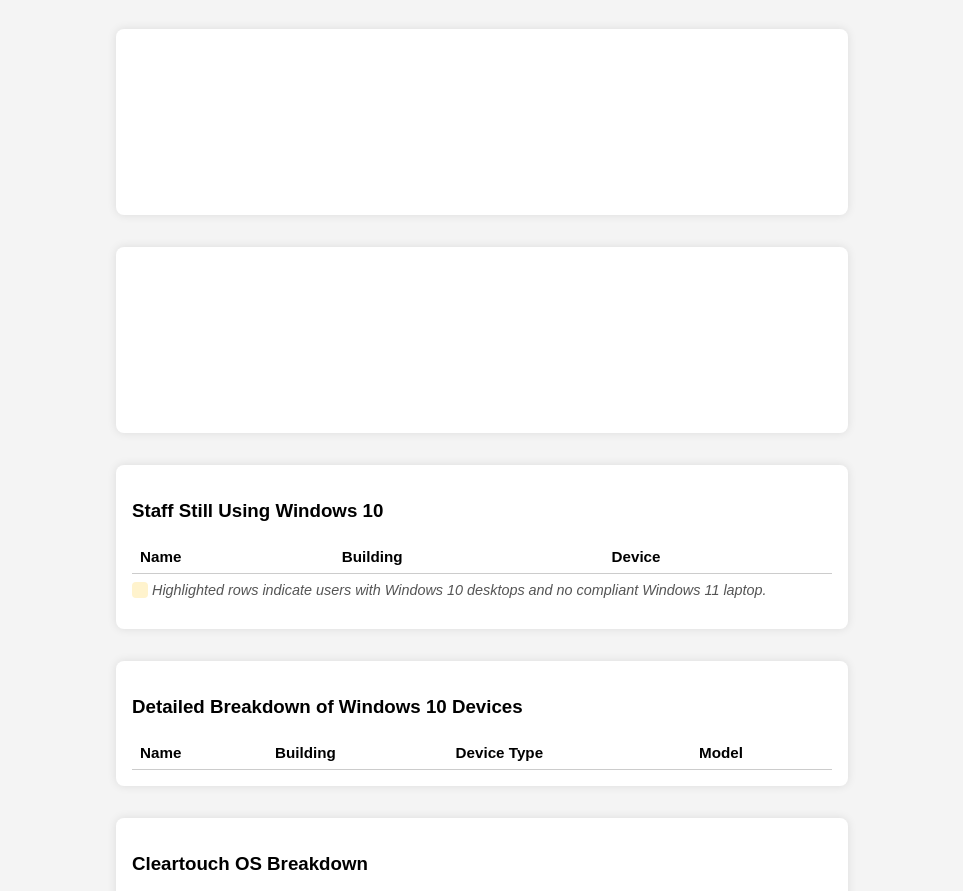
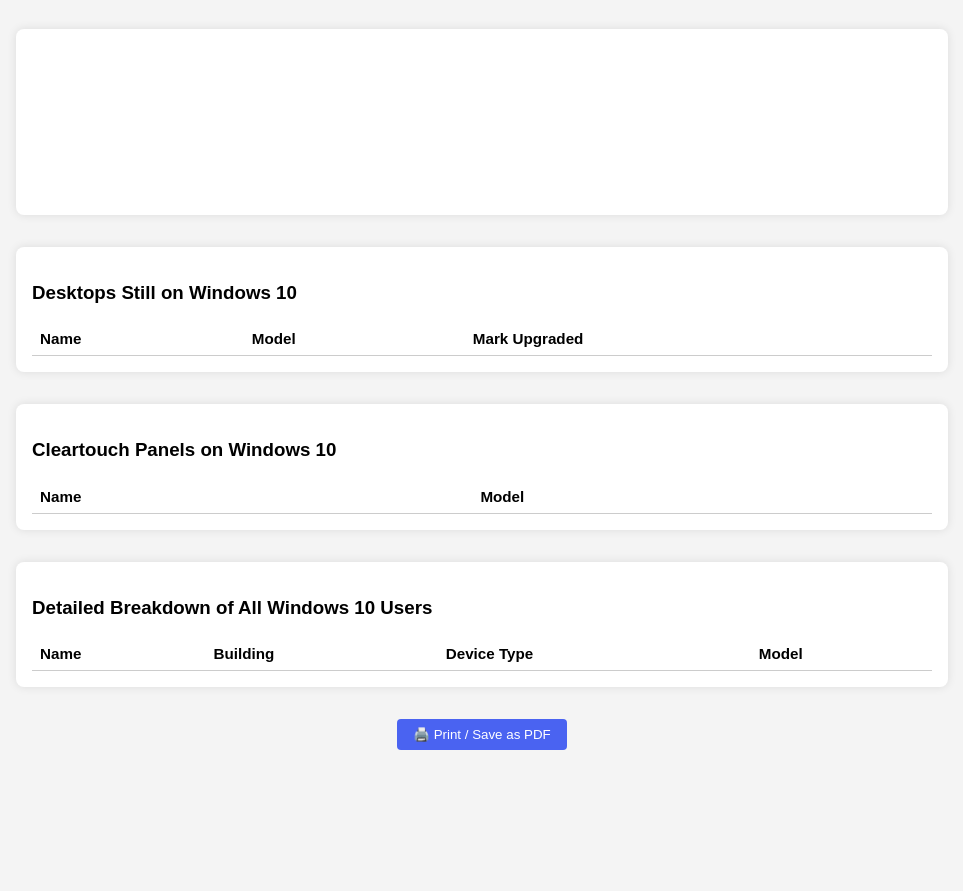
Before and after one commit to cschaus1507/hardwarereport, a plain HTML site: page index.html in a window 1280 px wide. Shown: the part 72-963 px from the top of the page, without its empty margins (158-1121 px from the left). After the commit the page ends 854 px from the top, so only its background shows below. Drawn offline with nearby package versions, Linux system fonts and the light colour scheme; no server answers.

Commit message:
Update index.html

```diff
--- a/index.html
+++ b/index.html
@@ -15,8 +15,8 @@
       text-align: center;
       color: #333;
     }
-    .chart-container {
-      max-width: 700px;
+    .chart-container, .table-container {
+      max-width: 900px;
       margin: 2rem auto;
       background: white;
       padding: 1rem;
@@ -25,7 +25,6 @@
     }
     .summary {
       text-align: center;
-      margin-top: 2rem;
       font-size: 1.1rem;
     }
     table {
@@ -38,47 +37,54 @@
       padding: 8px;
       border-bottom: 1px solid #ccc;
     }
+    @media print {
+      button, .no-print { display: none; }
+    }
+    .download-button {
+      display: block;
+      margin: 1rem auto;
+      padding: 0.5rem 1rem;
+      background: #4a63f1;
+      color: white;
+      border: none;
+      border-radius: 4px;
+      cursor: pointer;
+    }
   </style>
 </head>
 <body>
   <h1>Tech Inventory Report</h1>
   <div class="summary" id="summary"></div>
+
   <div class="chart-container">
     <canvas id="osChart"></canvas>
   </div>
-  <div class="chart-container">
-    <canvas id="buildingChart"></canvas>
-  </div>
-  <div class="chart-container">
-    <h3>Staff Still Using Windows 10</h3>
-    <table id="win10Table">
-      <thead>
-        <tr>
-          <th>Name</th>
-          <th>Building</th>
-          <th>Device</th>
-        </tr>
-      </thead>
-      <tbody></tbody>
-    </table>
-    <p style="margin-top: 0.5rem; font-style: italic; font-size: 0.9rem; color: #555;">
-      <span style="background-color: #fff3cd; padding: 0 6px; border-radius: 4px;">&nbsp;</span> Highlighted rows indicate users with Windows 10 desktops and no compliant Windows 11 laptop.
-    </p>
-  </div>
-  <div class="chart-container">
-    <h3>Detailed Breakdown of Windows 10 Devices</h3>
-    <table id="win10Details">
-      <thead>
-        <tr>
-          <th>Name</th>
-          <th>Building</th>
-          <th>Device Type</th>
-          <th>Model</th>
-        </tr>
-      </thead>
+
+  <div class="table-container">
+    <h3>Desktops Still on Windows 10</h3>
+    <table id="desktopWin10">
+      <thead><tr><th>Name</th><th>Model</th><th>Mark Upgraded</th></tr></thead>
       <tbody></tbody>
     </table>
   </div>
+
+  <div class="table-container">
+    <h3>Cleartouch Panels on Windows 10</h3>
+    <table id="cleartouchWin10">
+      <thead><tr><th>Name</th><th>Model</th></tr></thead>
+      <tbody></tbody>
+    </table>
+  </div>
+
+  <div class="table-container">
+    <h3>Detailed Breakdown of All Windows 10 Users</h3>
+    <table id="win10Details">
+      <thead><tr><th>Name</th><th>Building</th><th>Device Type</th><th>Model</th></tr></thead>
+      <tbody></tbody>
+    </table>
+  </div>
+
+  <button class="download-button" onclick="window.print()">🖨️ Print / Save as PDF</button>
 
   <script>
     async function loadReportData() {
@@ -86,122 +92,67 @@
       const data = await res.json();
 
       const windows10Users = data.filter(row => row.desktop_os === "Windows 10" || row.laptop_os === "Windows 10");
-      const windows11Users = data.filter(row => row.desktop_os === "Windows 11" || row.laptop_os === "Windows 11");
+      const win10Desktops = data.filter(row => row.desktop_os === "Windows 10");
+      const win10Cleartouch = data.filter(row => row.cleartouch_os === "Windows 10");
 
-      const buildingCounts = {};
+      const osCounts = { 'Windows 10': 0, 'Windows 11': 0 };
       data.forEach(row => {
-        const building = row.building || "Unknown";
-        buildingCounts[building] = (buildingCounts[building] || 0) + 1;
+        if (row.desktop_os) osCounts[row.desktop_os] = (osCounts[row.desktop_os] || 0) + 1;
+        if (row.laptop_os) osCounts[row.laptop_os] = (osCounts[row.laptop_os] || 0) + 1;
       });
 
-      // Summary
       document.getElementById("summary").innerHTML = `
-        <strong>Total Submissions:</strong> ${data.length} <br>
-        <strong>Windows 10 Users:</strong> ${windows10Users.length} <br>
-        <strong>Windows 11 Users:</strong> ${windows11Users.length}`;
+        <strong>Total Submissions:</strong> ${data.length}<br>
+        <strong>Desktops on Windows 10:</strong> ${win10Desktops.length}<br>
+        <strong>Cleartouches on Windows 10:</strong> ${win10Cleartouch.length}<br>
+        <strong>Total Windows 10 Users:</strong> ${windows10Users.length}`;
 
-      // OS Chart
       new Chart(document.getElementById("osChart"), {
-        type: 'pie',
+        type: 'bar',
         data: {
-          labels: ['Windows 10', 'Windows 11'],
+          labels: Object.keys(osCounts),
           datasets: [{
-            data: [windows10Users.length, windows11Users.length],
+            label: 'OS Totals',
+            data: Object.values(osCounts),
             backgroundColor: ['#e57373', '#64b5f6']
           }]
         },
-        options: {
-          responsive: true,
-          plugins: { legend: { position: 'bottom' } }
-        }
+        options: { responsive: true, plugins: { legend: { display: false } } }
       });
 
-      // Building Chart
-      new Chart(document.getElementById("buildingChart"), {
-        type: 'bar',
-        data: {
-          labels: Object.keys(buildingCounts),
-          datasets: [{
-            label: 'Submissions by Building',
-            data: Object.values(buildingCounts),
-            backgroundColor: '#9575cd'
-          }]
-        },
-        options: {
-          responsive: true,
-          scales: {
-            y: {
-              beginAtZero: true
-            }
-          }
-        }
+      const desktopBody = document.querySelector("#desktopWin10 tbody");
+      win10Desktops.forEach(row => {
+        desktopBody.innerHTML += `
+          <tr>
+            <td>${row.name || ""}</td>
+            <td>${row.desktop_model || ""}</td>
+            <td><input type="checkbox" /></td>
+          </tr>`;
       });
 
-      // Windows 10 Device Tables
-      const win10TableBody = document.querySelector("#win10Table tbody");
-      const win10DetailsBody = document.querySelector("#win10Details tbody");
-
-      windows10Users.forEach(row => {
-        const isDesktop = row.desktop_os === "Windows 10";
-        const isLaptop = row.laptop_os === "Windows 10";
-        const hasWin11Laptop = row.laptop_os === "Windows 11";
-
-        const deviceType = isDesktop ? "Desktop" : isLaptop ? "Laptop" : "";
-        if (deviceType) {
-          win10TableBody.innerHTML += `
-            <tr>
-              <td>${row.name || ""}</td>
-              <td>${row.building || ""}</td>
-              <td>${deviceType}</td>
-            </tr>`;
-        }
-
-        if (isDesktop && !hasWin11Laptop) {
-          win10DetailsBody.innerHTML += `
-            <tr style="background-color: #fff3cd;">
-              <td>${row.name || ""}</td>
-              <td>${row.building || ""}</td>
-              <td>Desktop</td>
-              <td>${row.desktop_model || ""}</td>
-            </tr>`;
-        }
-
-        if (isLaptop) {
-          win10DetailsBody.innerHTML += `
-            <tr>
-              <td>${row.name || ""}</td>
-              <td>${row.building || ""}</td>
-              <td>Laptop</td>
-              <td>${row.laptop_model || ""}</td>
-            </tr>`;
-        }
+      const ctBody = document.querySelector("#cleartouchWin10 tbody");
+      win10Cleartouch.forEach(row => {
+        ctBody.innerHTML += `
+          <tr>
+            <td>${row.name || ""}</td>
+            <td>${row.cleartouch_model || ""}</td>
+          </tr>`;
       });
 
-      // Cleartouch OS Chart
-      const cleartouch10 = data.filter(row => row.cleartouch_os === "Windows 10").length;
-      const cleartouch11 = data.filter(row => row.cleartouch_os === "Windows 11").length;
-
-      new Chart(document.getElementById("cleartouchChart"), {
-        type: 'doughnut',
-        data: {
-          labels: ['Cleartouch Windows 10', 'Cleartouch Windows 11'],
-          datasets: [{
-            data: [cleartouch10, cleartouch11],
-            backgroundColor: ['#ffb74d', '#81c784']
-          }]
-        },
-        options: {
-          responsive: true,
-          plugins: { legend: { position: 'bottom' } }
+      const win10DetailBody = document.querySelector("#win10Details tbody");
+      windows10Users.forEach(row => {
+        if (row.desktop_os === "Windows 10") {
+          win10DetailBody.innerHTML += `
+            <tr><td>${row.name || ""}</td><td>${row.building || ""}</td><td>Desktop</td><td>${row.desktop_model || ""}</td></tr>`;
+        }
+        if (row.laptop_os === "Windows 10") {
+          win10DetailBody.innerHTML += `
+            <tr><td>${row.name || ""}</td><td>${row.building || ""}</td><td>Laptop</td><td>${row.laptop_model || ""}</td></tr>`;
         }
       });
     }
 
     loadReportData();
   </script>
-  <div class="chart-container">
-    <h3>Cleartouch OS Breakdown</h3>
-    <canvas id="cleartouchChart"></canvas>
-  </div>
 </body>
 </html>
```
